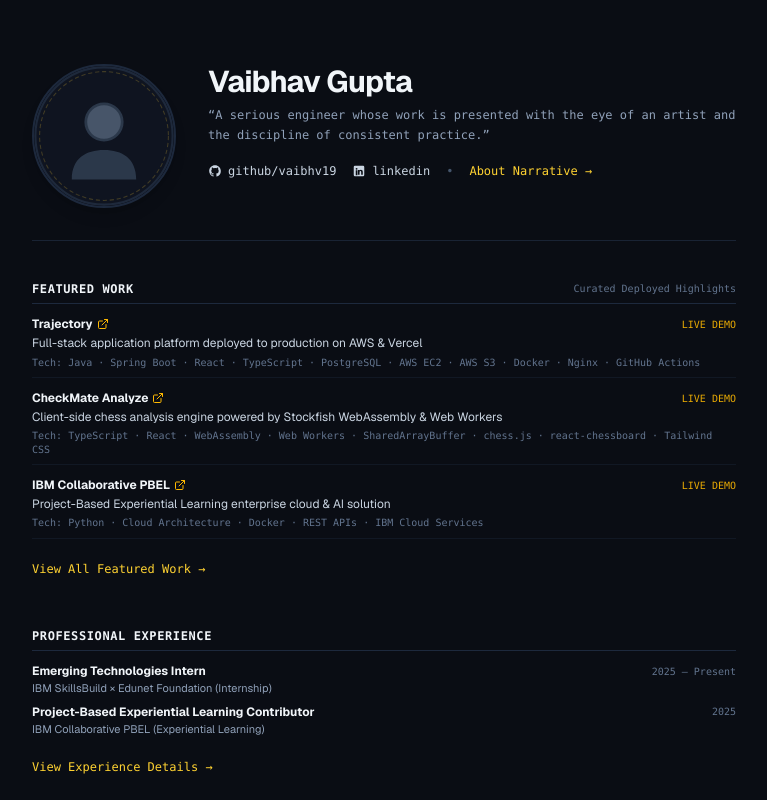
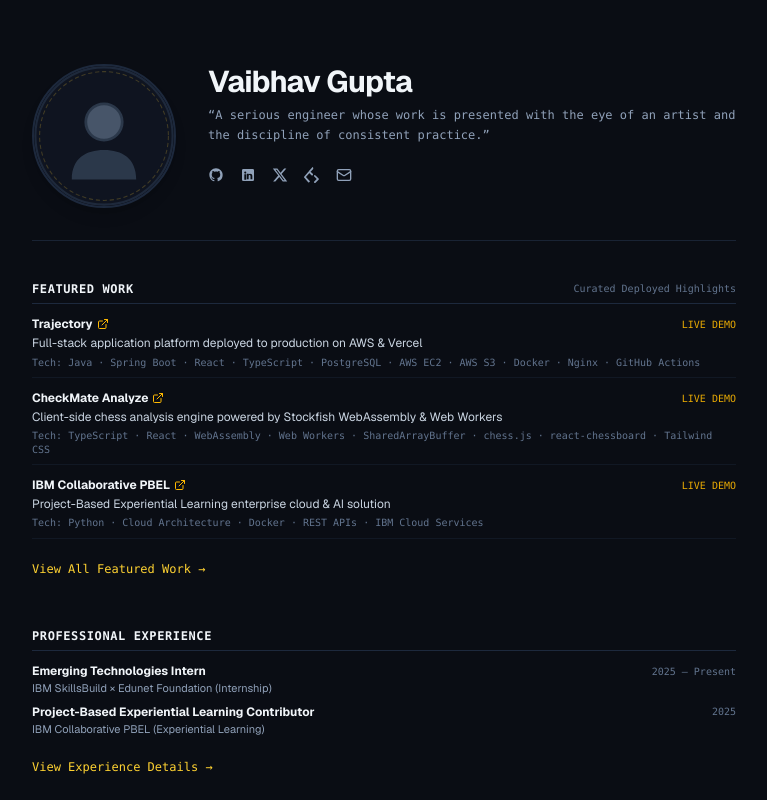
Before and after one commit to vaibhv19/Portfolio-BLog, a Next.js app: page / in a window 1280 px wide. Shown: the top 800 px of the page, without its empty margins (256-1023 px from the left). Built offline with nearby package versions, Linux system fonts and the light colour scheme; a web font is replaced by a local one.

Commit message:
style(home): replace hero text links with minimal standalone 5-icon social row

```diff
--- a/src/app/page.tsx
+++ b/src/app/page.tsx
@@ -1,6 +1,6 @@
 import Link from "next/link";
-import { ExternalLink, ArrowRight } from "lucide-react";
-import { GithubIcon, LinkedinIcon } from "@/components/BrandIcons";
+import { ExternalLink, ArrowRight, Mail } from "lucide-react";
+import { GithubIcon, LinkedinIcon, XIcon, LeetCodeIcon } from "@/components/BrandIcons";
 import { PROJECTS } from "@/data/projects";
 import { WRITING_ARTICLES } from "@/data/writing";
 import { EXPERIENCE_WITH_ARTICLES } from "@/data/experienceWith";
@@ -43,7 +43,7 @@ export default function HomePage() {
             </div>
           </div>
 
-          {/* Right Column: Name, Philosophy Subtitle, & Links */}
+          {/* Right Column: Name, Philosophy Subtitle, & Contact Endpoints */}
           <div className="space-y-3.5 text-center md:text-left flex-1">
             <div className="space-y-1.5">
               <h1 className="text-2xl sm:text-3xl font-bold tracking-tight text-slate-100">
@@ -54,30 +54,56 @@ export default function HomePage() {
               </p>
             </div>
 
-            {/* Compact Profile Links */}
-            <div className="pt-1 flex flex-wrap items-center justify-center md:justify-start gap-4 text-xs font-mono">
+            {/* Standalone Icon-Only Contact Endpoints */}
+            <div className="pt-2 flex items-center justify-center md:justify-start gap-4">
               <a
                 href="https://github.com/vaibhv19"
                 target="_blank"
                 rel="noopener noreferrer"
-                className="inline-flex items-center gap-1.5 text-slate-300 hover:text-amber-300 transition-colors"
+                aria-label="GitHub"
+                title="GitHub"
+                className="text-slate-400 hover:text-amber-300 transition-colors focus:outline-none"
               >
-                <GithubIcon className="w-3.5 h-3.5" />
-                <span>github/vaibhv19</span>
+                <GithubIcon className="w-4 h-4" />
               </a>
               <a
-                href="https://linkedin.com"
+                href="https://www.linkedin.com/in/vaibhv19"
                 target="_blank"
                 rel="noopener noreferrer"
-                className="inline-flex items-center gap-1.5 text-slate-300 hover:text-amber-300 transition-colors"
+                aria-label="LinkedIn"
+                title="LinkedIn"
+                className="text-slate-400 hover:text-amber-300 transition-colors focus:outline-none"
               >
-                <LinkedinIcon className="w-3.5 h-3.5" />
-                <span>linkedin</span>
+                <LinkedinIcon className="w-4 h-4" />
               </a>
-              <span className="text-slate-600">•</span>
-              <Link href="/about" className="text-amber-300 hover:underline">
-                About Narrative &rarr;
-              </Link>
+              <a
+                href="https://x.com/vaibhv_19"
+                target="_blank"
+                rel="noopener noreferrer"
+                aria-label="X (Twitter)"
+                title="X (Twitter)"
+                className="text-slate-400 hover:text-amber-300 transition-colors focus:outline-none"
+              >
+                <XIcon className="w-4 h-4" />
+              </a>
+              <a
+                href="https://leetcode.com/u/vaibhv_19/"
+                target="_blank"
+                rel="noopener noreferrer"
+                aria-label="LeetCode"
+                title="LeetCode"
+                className="text-slate-400 hover:text-amber-300 transition-colors focus:outline-none"
+              >
+                <LeetCodeIcon className="w-4 h-4" />
+              </a>
+              <a
+                href="mailto:gvaibhav.business@gmail.com"
+                aria-label="Email"
+                title="Email"
+                className="text-slate-400 hover:text-amber-300 transition-colors focus:outline-none"
+              >
+                <Mail className="w-4 h-4" />
+              </a>
             </div>
           </div>
         </div>
--- a/src/components/BrandIcons.tsx
+++ b/src/components/BrandIcons.tsx
@@ -17,3 +17,19 @@ export function LinkedinIcon({ className = "w-4 h-4" }: { className?: string })
     </svg>
   );
 }
+
+export function XIcon({ className = "w-4 h-4" }: { className?: string }) {
+  return (
+    <svg className={className} fill="currentColor" viewBox="0 0 24 24" aria-hidden="true">
+      <path d="M18.244 2.25h3.308l-7.227 8.26 8.502 11.24H16.17l-5.214-6.817L4.99 21.75H1.68l7.73-8.835L1.254 2.25H8.08l4.713 6.231zm-1.161 17.52h1.833L7.084 4.126H5.117z" />
+    </svg>
+  );
+}
+
+export function LeetCodeIcon({ className = "w-4 h-4" }: { className?: string }) {
+  return (
+    <svg className={className} fill="currentColor" viewBox="0 0 24 24" aria-hidden="true">
+      <path d="M13.483 0a1.374 1.374 0 0 0-.961.438L7.116 6.226a1.374 1.374 0 0 0-.416.947c0 .367.14.718.416.974l4.088 4.088a1.375 1.375 0 0 0 1.944 0 1.375 1.375 0 0 0 0-1.944L9.82 7.173l3.663-3.663a1.375 1.375 0 0 0 0-1.944A1.374 1.374 0 0 0 13.483 0zm-6.17 7.042a1.374 1.374 0 0 0-1.077.518L.484 14.195a1.375 1.375 0 0 0 0 1.944l5.752 6.635a1.375 1.375 0 0 0 2.05-.106 1.375 1.375 0 0 0-.106-2.05L2.928 15.167l5.244-6.046a1.375 1.375 0 0 0-.859-2.079zM16.4 12.062a1.375 1.375 0 0 0-.972.403 1.375 1.375 0 0 0 0 1.944l3.663 3.663-3.663 3.663a1.375 1.375 0 0 0 0 1.944 1.375 1.375 0 0 0 1.944 0l4.526-4.526a1.375 1.375 0 0 0 0-1.944l-4.526-4.526a1.374 1.374 0 0 0-.972-.403z" />
+    </svg>
+  );
+}
```
